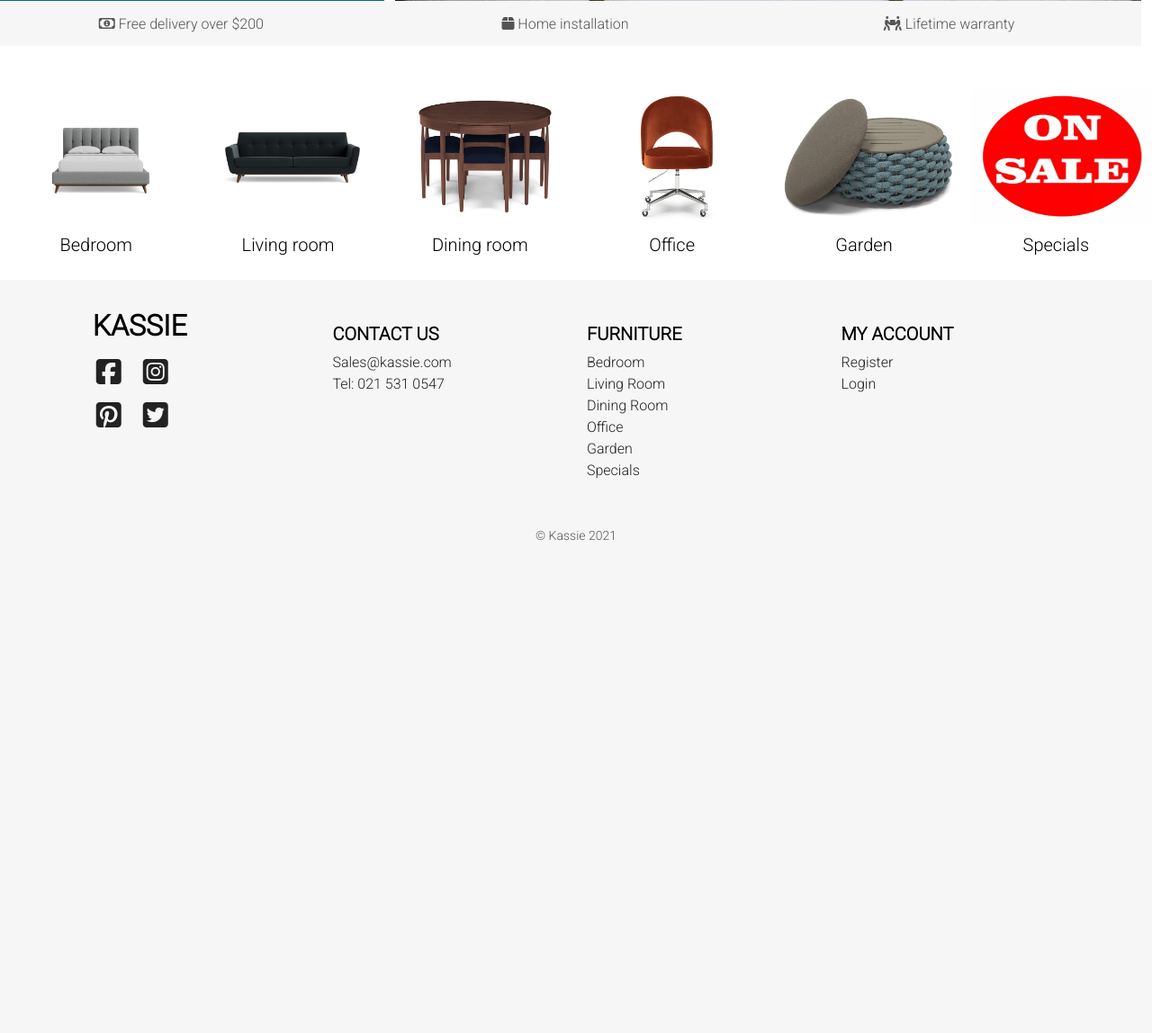
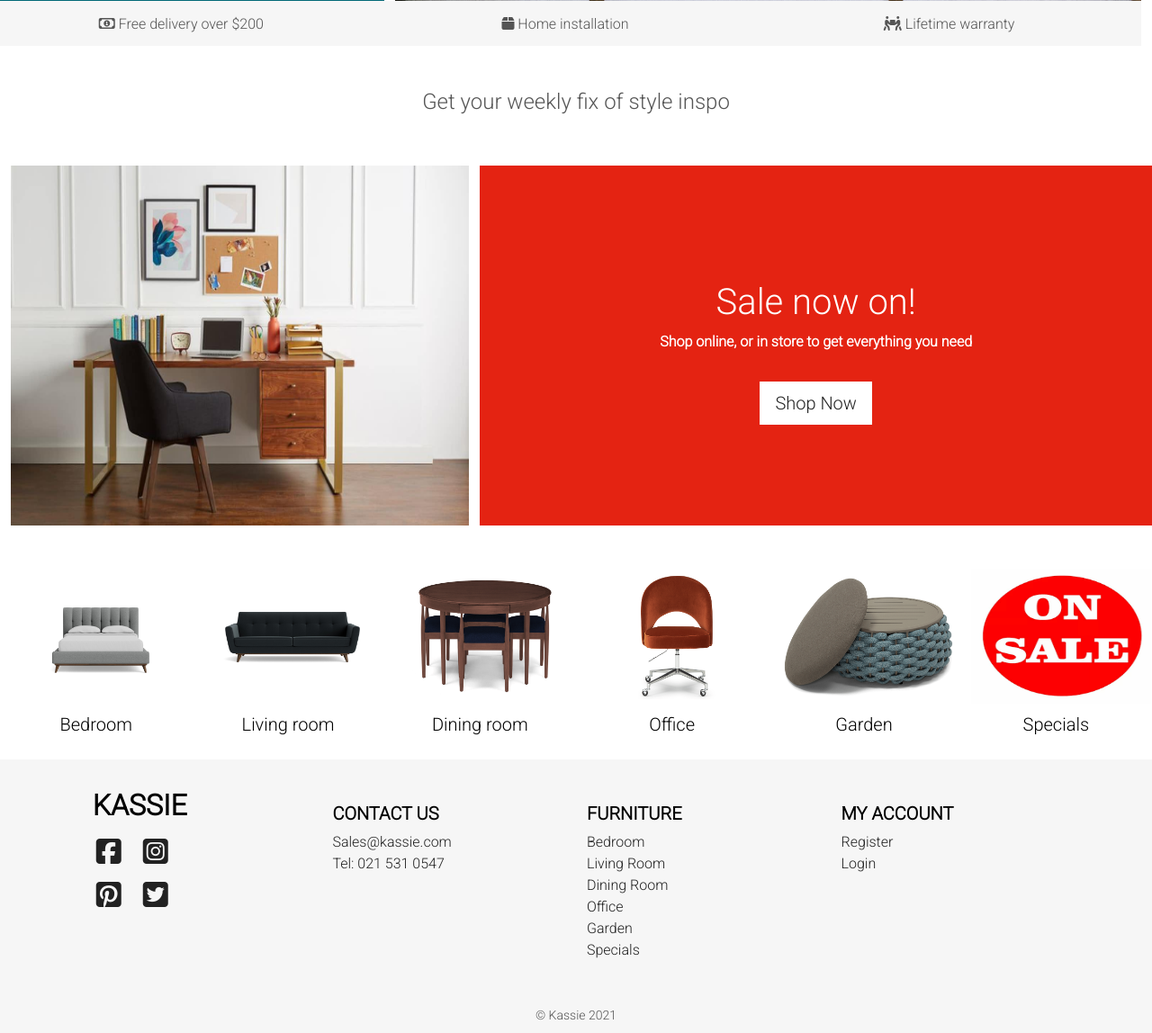
Before and after one commit to PillowFishSticks/Kassie-MS4, a Django app: page / in a window 1280 px wide. Shown: the part 647-1795 px from the top of the page at 90% size. Before the commit the page ends 1248 px from the top, so only its background shows below. Run offline with Django 3.2, Linux system fonts and the light colour scheme; data that the repository does not hold is empty; some libraries are stand-ins or nearby versions.

Commit message:
Add onsale banner to  home page"

```diff
--- a/home/templates/home/index.html
+++ b/home/templates/home/index.html
@@ -101,6 +101,35 @@
     </div>
 </section>
 
+<section class="text-center container-fluid">
+  <div class="row">
+    <h4>Get your weekly fix of style inspo</h4>
+
+  </div>
+</section>
+
+<section class="text-center container-fluid">
+  <div class="row">
+    <div class="col-12 col-lg-5 d-none d-lg-block onsale-banner-image mt-5">
+      <a href="#">
+        <img src="{{ MEDIA_URL }}onsale-banner.jpeg" alt="Onsale banner">
+      </a>
+    </div>
+    <div class="col-12 col-lg-7 d-none d-lg-block onsale-banner mt-5">
+      <div class="mt-5">
+        <h1>Sale now on!</h1>
+        <p>Shop online, or in store to get everything you need</p>
+      </div>
+      <div>
+        <a href="{% url 'products' %}?category=all_specials" class="btn btn-white btn-lg mt-3">
+          Shop Now
+        </a>
+      </div>
+
+    </div>
+  </div>
+</section>
+
 <section class="text-center container-fluid mt-5">
   <!-- Search by category buttons -->
   <div class="row category">
--- a/static/css/base.css
+++ b/static/css/base.css
@@ -152,6 +152,37 @@ footer a i:hover {
     border: 1px solid black !important;
 }
 
+.onsale-banner {
+    background-color: rgb(228, 35, 18);
+    justify-content: center;
+    align-items: center;
+    font-family: 'Roboto', sans-serif;
+    font-weight: bolder;
+    color:white;
+    height: 400px;
+}
+
+.onsale-banner-image img {
+    height: 400px;
+    width: 100%;
+}
+
+.onsale-banner h1 {
+    padding-top: 80px;
+}
+
+.btn-white {
+    background: White;
+    color: #222;
+    border-radius: 0%;
+}
+
+.btn-white:hover,
+.btn-white:active,
+.btn-white:focus {
+      background: whitesmoke;
+      color: #222;
+}
 /* modals homepage */
 
 .modalbanner {
```
Also changed, not shown: media/onsale-banner.jpeg (added).
